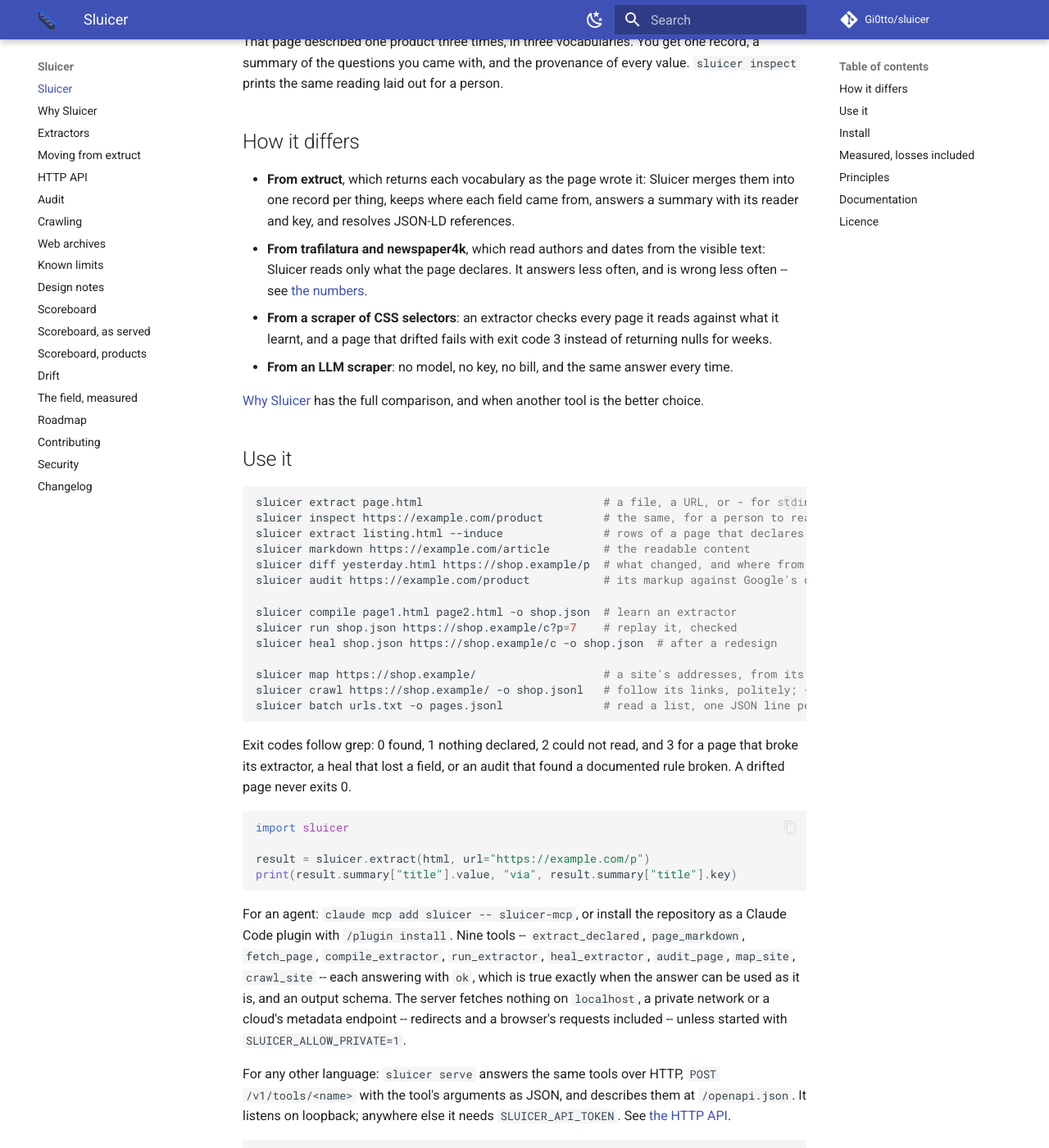
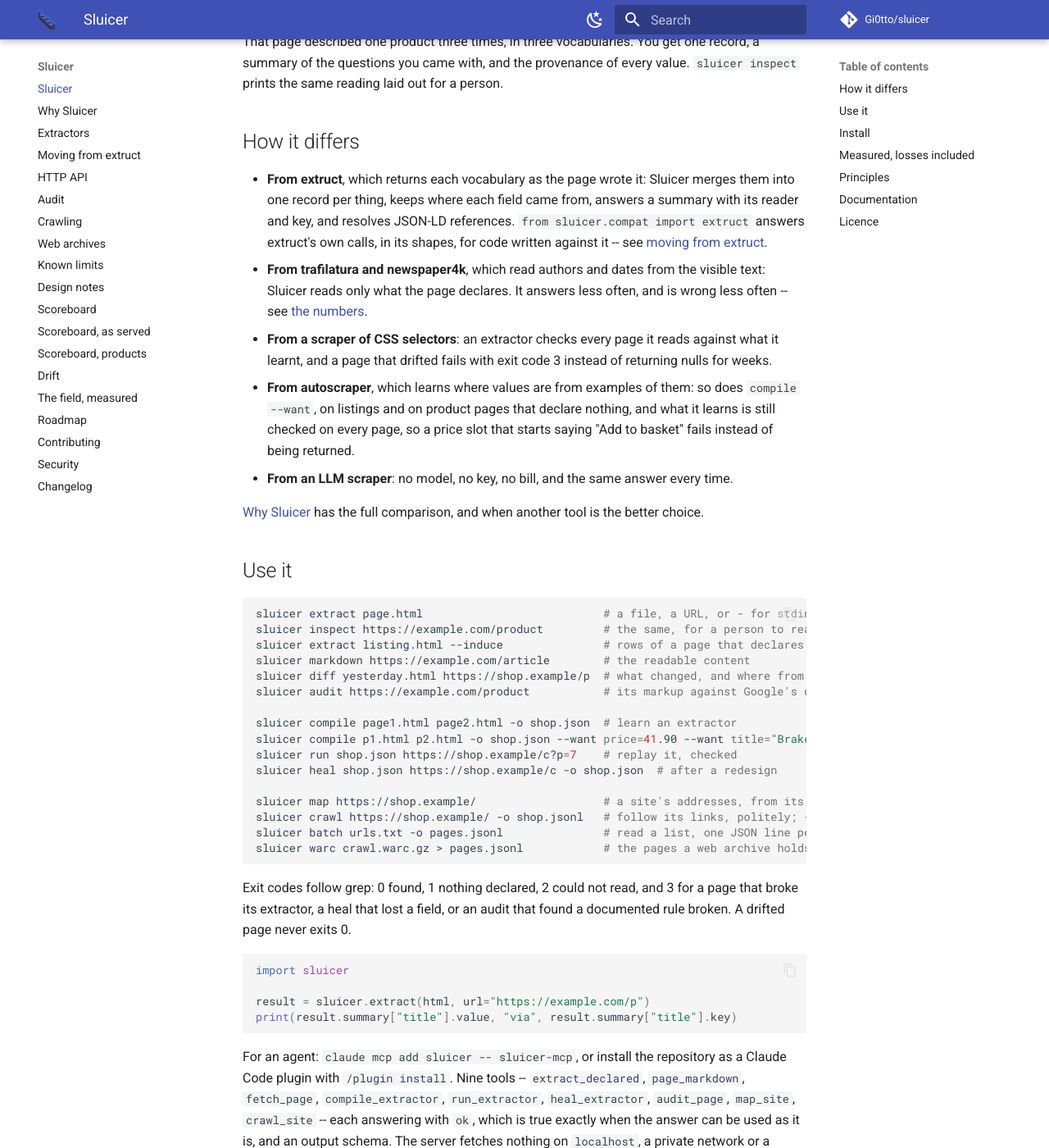
Before and after one commit to Gi0tto/sluicer, an MkDocs documentation site: the page built from docs/index.md, in a window 1280 px wide and 1400 px high, scrolled down 906 px. Shown: the whole window at 82% size. Built offline with MkDocs 1.6.1 and Material for MkDocs 9.7.7, drawn with Linux system fonts in a browser that asks for light colours; comment, search, counter and statistics services are not loaded.

Commit message:
docs: the README and the docs home say what compile --want, warc and the extruct layer do
The README gains the example-anchored compile line and a comparison with
autoscraper, which learns from examples too and never notices a page that
drifted. docs/index.md, the site's copy of the same sections, had fallen
behind the README by three changes -- the extruct layer, sluicer warc and
--want -- and has them now.

````diff
--- a/docs/index.md
+++ b/docs/index.md
@@ -50,12 +50,18 @@
 - **From extruct**, which returns each vocabulary as the page wrote it: Sluicer
   merges them into one record per thing, keeps where each field came from,
   answers a summary with its reader and key, and resolves JSON-LD references.
+  `from sluicer.compat import extruct` answers extruct's own calls, in its
+  shapes, for code written against it -- see [moving from extruct](extruct.md).
 - **From trafilatura and newspaper4k**, which read authors and dates from the
   visible text: Sluicer reads only what the page declares. It answers less
   often, and is wrong less often -- see [the numbers](#measured-losses-included).
 - **From a scraper of CSS selectors**: an extractor checks every page it reads
   against what it learnt, and a page that drifted fails with exit code 3
   instead of returning nulls for weeks.
+- **From autoscraper**, which learns where values are from examples of them:
+  so does `compile --want`, on listings and on product pages that declare
+  nothing, and what it learns is still checked on every page, so a price
+  slot that starts saying "Add to basket" fails instead of being returned.
 - **From an LLM scraper**: no model, no key, no bill, and the same answer
   every time.
 
@@ -73,12 +79,14 @@
 sluicer audit https://example.com/product           # its markup against Google's documentation
 
 sluicer compile page1.html page2.html -o shop.json  # learn an extractor
+sluicer compile p1.html p2.html -o shop.json --want price=41.90 --want title="Brake pads"
 sluicer run shop.json https://shop.example/c?p=7    # replay it, checked
 sluicer heal shop.json https://shop.example/c -o shop.json  # after a redesign
 
 sluicer map https://shop.example/                   # a site's addresses, from its sitemaps
 sluicer crawl https://shop.example/ -o shop.jsonl   # follow its links, politely; --resume
 sluicer batch urls.txt -o pages.jsonl               # read a list, one JSON line per page
+sluicer warc crawl.warc.gz > pages.jsonl            # the pages a web archive holds
 ```
 
 Exit codes follow grep: 0 found, 1 nothing declared, 2 could not read, and 3
````
Also changed, not shown: README.md (+6 -1 lines).
